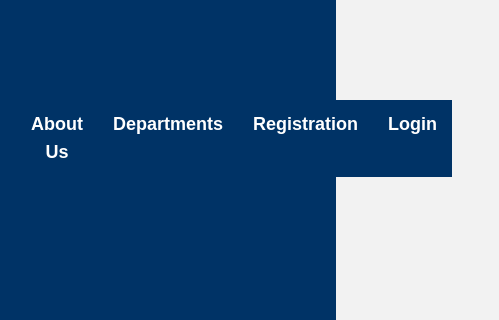
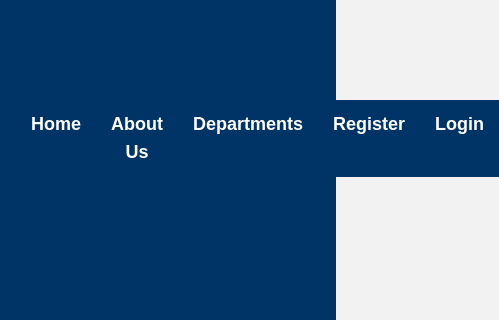
Before and after one commit to vashnavikattamuri/web-page, a plain HTML site: page registration.html in a window 1280 px wide. Shown: the part 243-563 px from the top of the page, 944-1443 px from the left, 499 px wide, since content can reach past the window. Drawn offline with Linux system fonts and the light colour scheme.

Commit message:
hiii changed

```diff
--- a/registration.html
+++ b/registration.html
@@ -125,12 +125,12 @@
         </div>
         <nav>
             <ul>
-                <li><a href="index.html">About Us</a></li>
-                <li><a href="departments.html">Departments</a></li>
-                <li><a href="registration.html">Registration</a></li>
-                <li><a href="login.html">Login</a></li>
-
-            </ul>
+                <li> <a href="index.html">Home</a></li>
+                 <li><a href="index.html">About Us</a></li>
+                 <li><a href="departments.html">Departments</a></li>
+                 <li><a href="registration.html">Register</a></li>
+                 <li><a href="login.html">Login</a></li>
+             </ul>
         </nav>
     </header>
 
```
